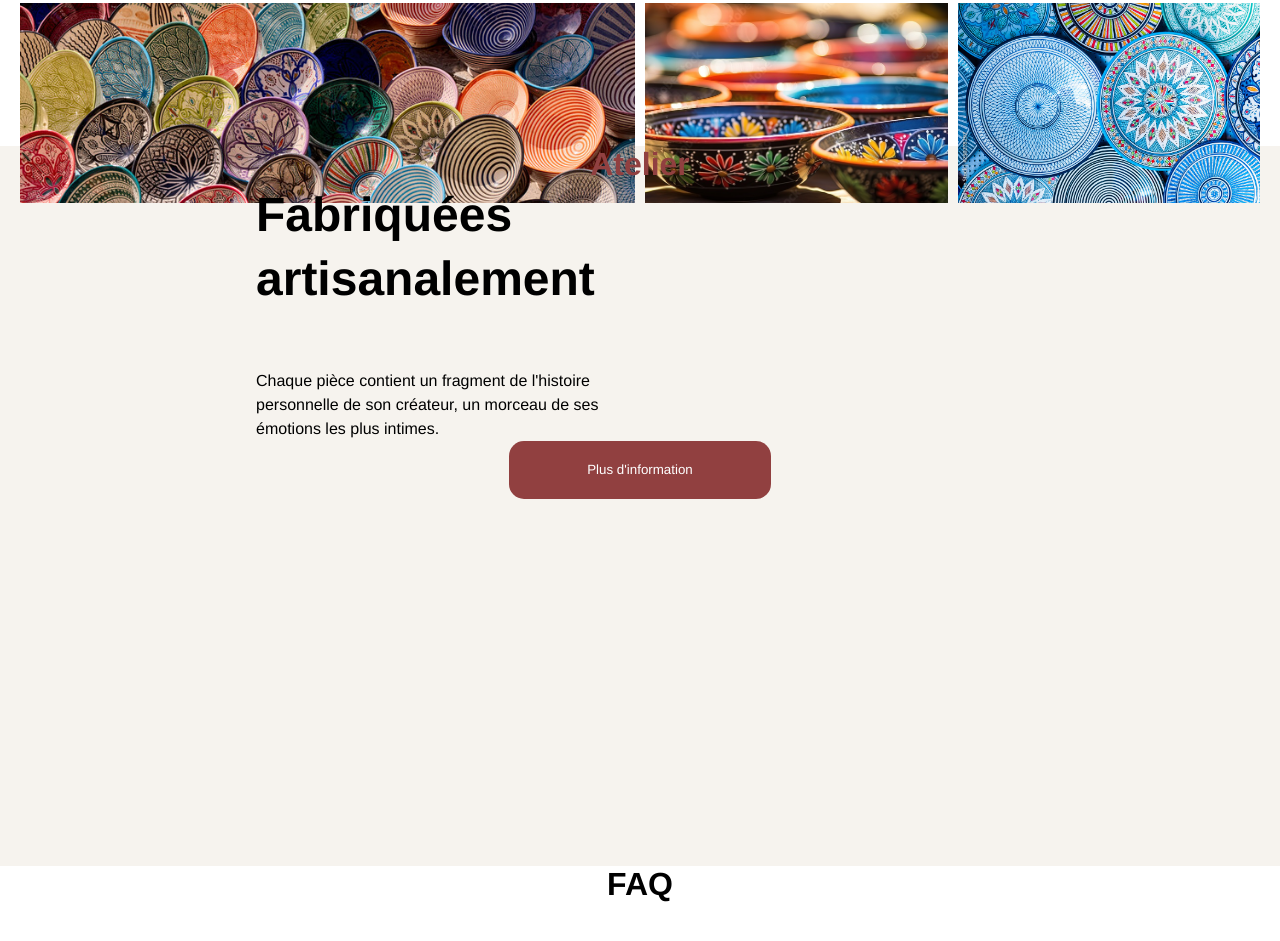
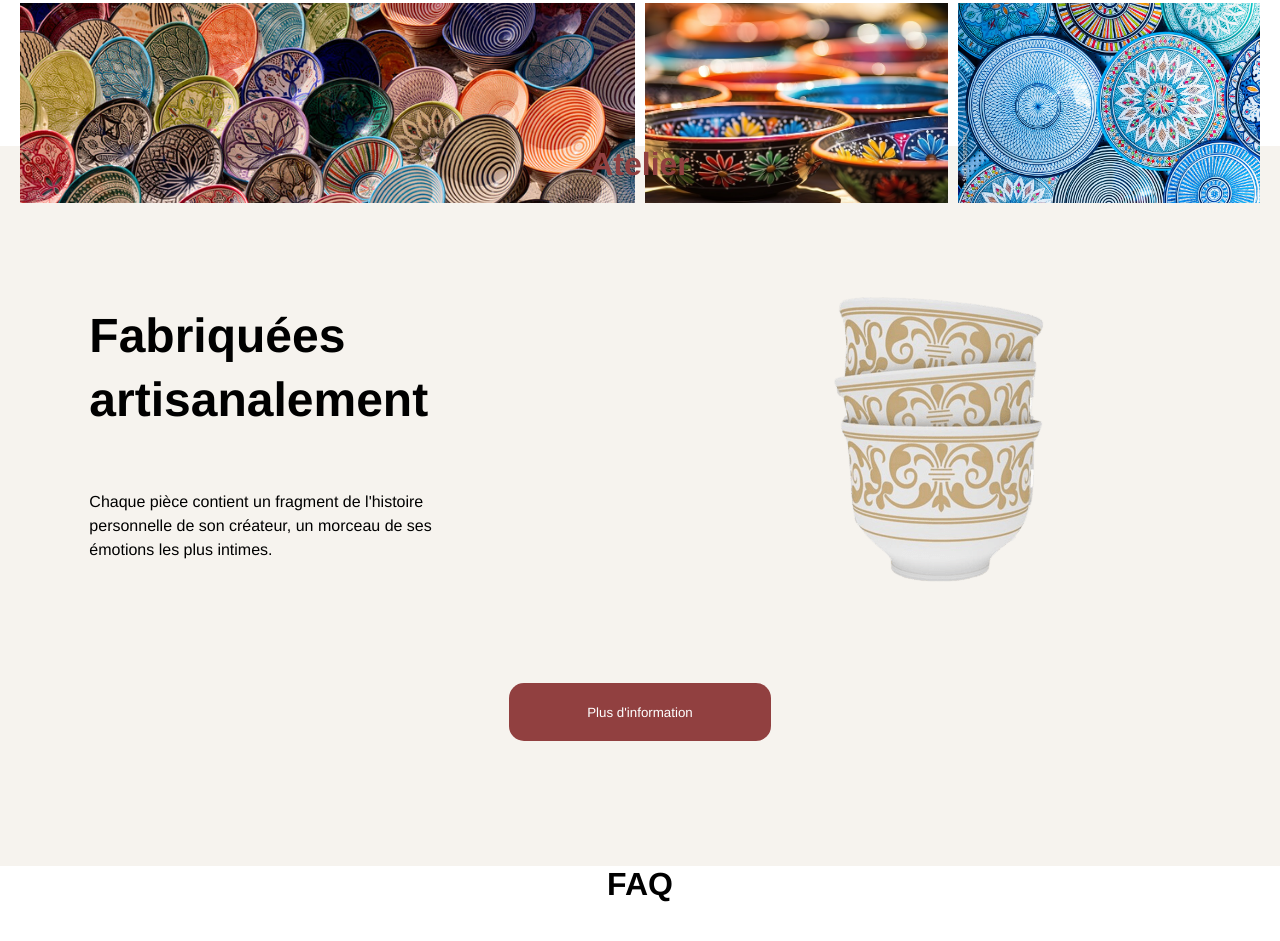
Before and after one commit to Yassinean/Mucem, a plain HTML site: page index.html in a window 1280 px wide. Shown: the part 2514-3455 px from the top of the page. Drawn offline with Linux system fonts and the light colour scheme; the site is published under a folder, as on GitHub Pages, so addresses that start at the root find nothing; a web font is replaced by a local one.

Commit message:
update html

```diff
--- a/index.html
+++ b/index.html
@@ -114,7 +114,7 @@
         </div>
         <div class="tswira">
           <img
-            src="/images/eid-coffee_187299-8575-removebg-preview-min.png"
+            src="images/eid-coffee_187299-8575-removebg-preview-min.png"
             alt=""
           />
         </div>
```
